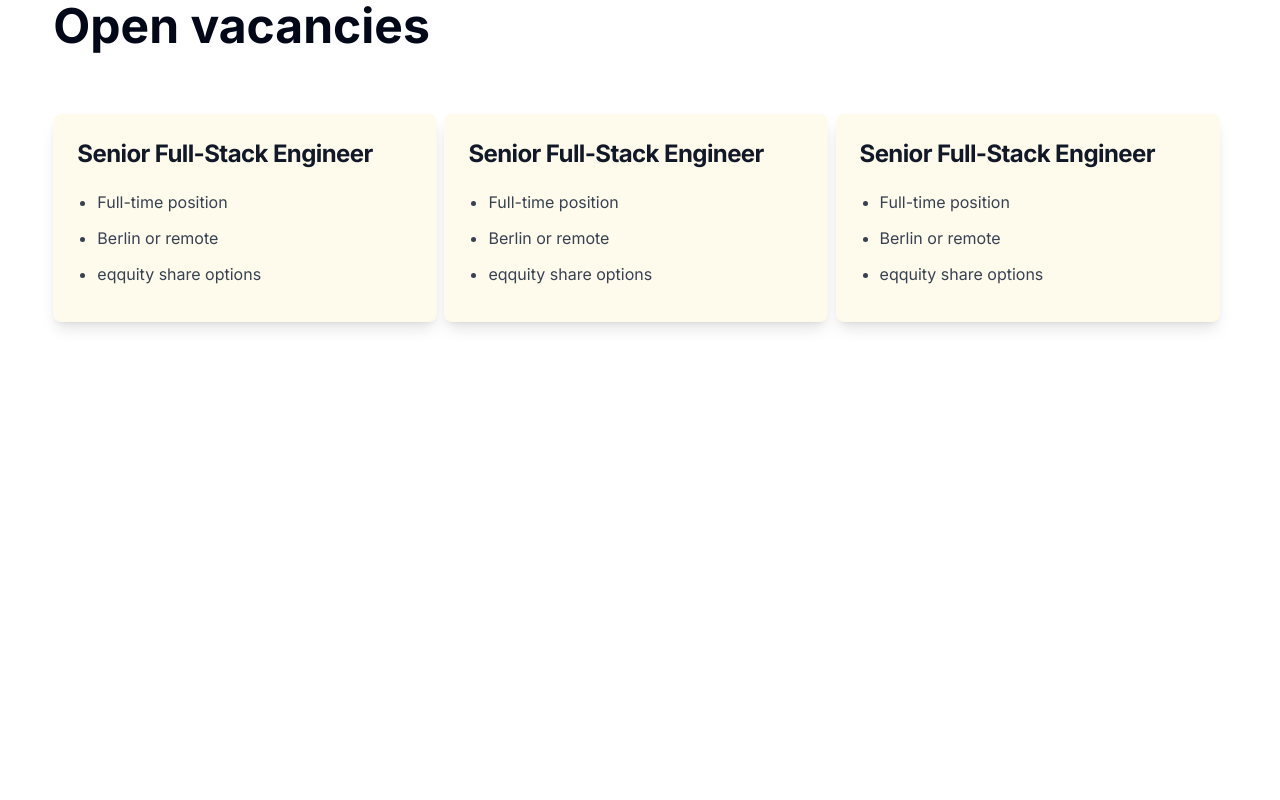
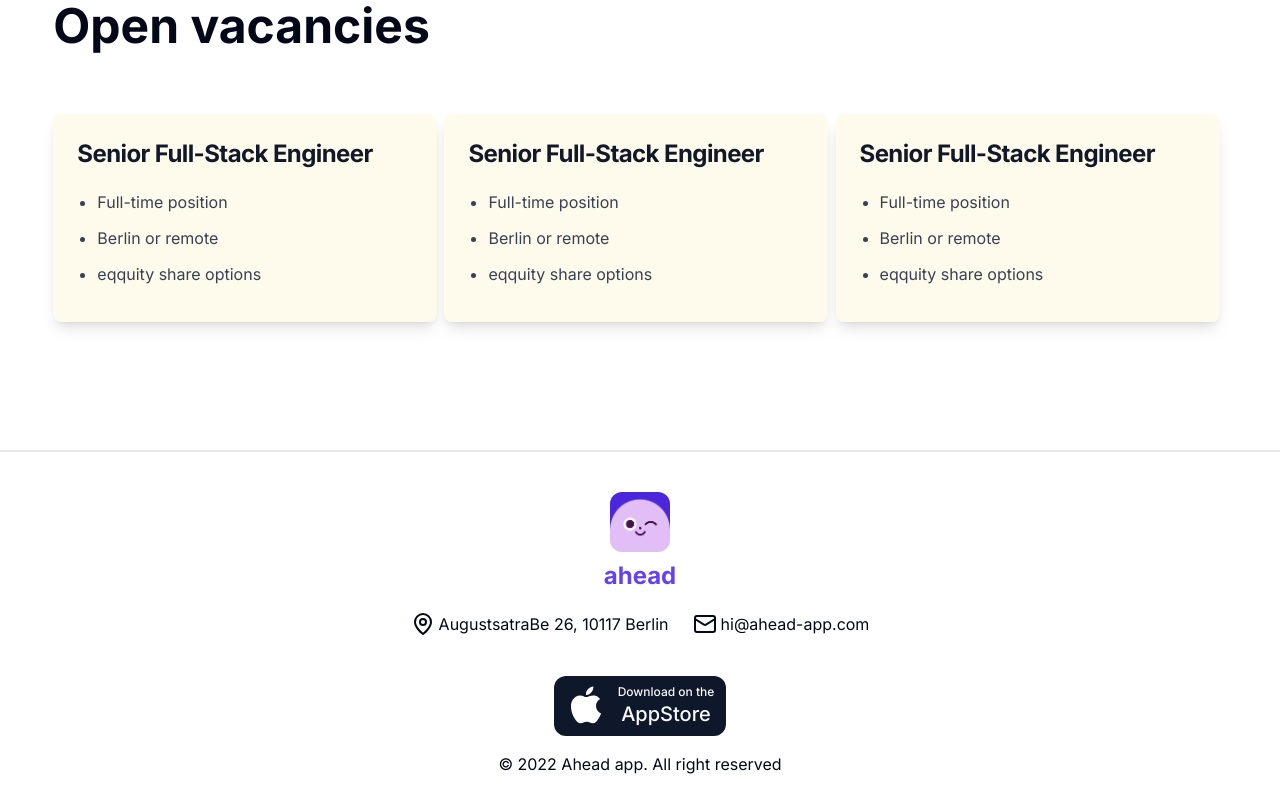
Before and after one commit to NikhilKD/density_exchange, a Next.js app: page / in a window 1280 px wide. Shown: the part 6226-7026 px from the top of the page. Before the commit the page ends 6676 px from the top, so only its background shows below. Built offline with nearby package versions, Linux system fonts and the light colour scheme.

Commit message:
Footer Component

```diff
--- /dev/null
+++ b/app/components/Footer.tsx
@@ -0,0 +1,37 @@
+import React from 'react'
+import Image from 'next/image'
+import { MapPin } from 'lucide-react';
+import { Mail } from 'lucide-react';
+import { Button } from "@/components/ui/button"
+const Footer = () => {
+  return (
+    <div className='pt-10 pb-6 flex flex-col justify-center items-center border-t-2 border-gray-200'>
+        <Image src="/logo.webp" alt="" className='rounded-xl mb-2' width={60} height={60}/>
+        <div className='text-[#6541f1] text-2xl font-bold pb-5'>ahead</div>
+        <div className='flex pb-10'>
+            <div className='flex pe-6'>
+                <MapPin className='me-1'/>
+                <div>AugustsatraBe 26, 10117 Berlin</div>
+            </div>
+            <div className='flex'>
+                <Mail className='me-1'/>
+                <div>hi@ahead-app.com</div>
+            </div>
+        </div>
+        <Button className='rounded-xl px-3 py-2 h-fit w-fit'>
+            <div className='flex justify-between items-center'>
+                <div className='pe-3'><svg xmlns="http://www.w3.org/2000/svg" x="0px" y="0px" width="40" height="40" viewBox="0,0,256,256">
+                <g fill="#ffffff" fill-rule="nonzero" stroke="none" stroke-width="1" stroke-linecap="butt" stroke-linejoin="miter" stroke-miterlimit="10" stroke-dasharray="" stroke-dashoffset="0" font-family="none" font-weight="none" font-size="none" text-anchor="none"><g transform="scale(8.53333,8.53333)"><path d="M25.565,9.785c-0.123,0.077 -3.051,1.702 -3.051,5.305c0.138,4.109 3.695,5.55 3.756,5.55c-0.061,0.077 -0.537,1.963 -1.947,3.94c-1.119,1.703 -2.361,3.42 -4.247,3.42c-1.794,0 -2.438,-1.135 -4.508,-1.135c-2.223,0 -2.852,1.135 -4.554,1.135c-1.886,0 -3.22,-1.809 -4.4,-3.496c-1.533,-2.208 -2.836,-5.673 -2.882,-9c-0.031,-1.763 0.307,-3.496 1.165,-4.968c1.211,-2.055 3.373,-3.45 5.734,-3.496c1.809,-0.061 3.419,1.242 4.523,1.242c1.058,0 3.036,-1.242 5.274,-1.242c0.966,0.001 3.542,0.292 5.137,2.745zM15.001,6.688c-0.322,-1.61 0.567,-3.22 1.395,-4.247c1.058,-1.242 2.729,-2.085 4.17,-2.085c0.092,1.61 -0.491,3.189 -1.533,4.339c-0.935,1.242 -2.545,2.177 -4.032,1.993z"></path></g></g>
+                </svg></div>
+                <div>
+                    <div className='text-xs'>Download on the</div>
+                    <div className='text-xl'>AppStore</div>
+                </div>
+            </div>
+        </Button>
+        <div className='pt-4'>© 2022 Ahead app. All right reserved</div>
+    </div>
+  )
+}
+
+export default Footer
--- a/app/page.tsx
+++ b/app/page.tsx
@@ -9,6 +9,7 @@ import Steps from './components/Steps'
 import Test from './components/Test'
 import WorkWithUs from './components/WorkWithUs'
 import Vacancy from './components/Vacancy'
+import Footer from './components/Footer'
 
 export default function Home() {
   return (
@@ -23,6 +24,7 @@ export default function Home() {
       <Test />
       <WorkWithUs />
       <Vacancy />
+      <Footer />
     </>
   )
 }
```
